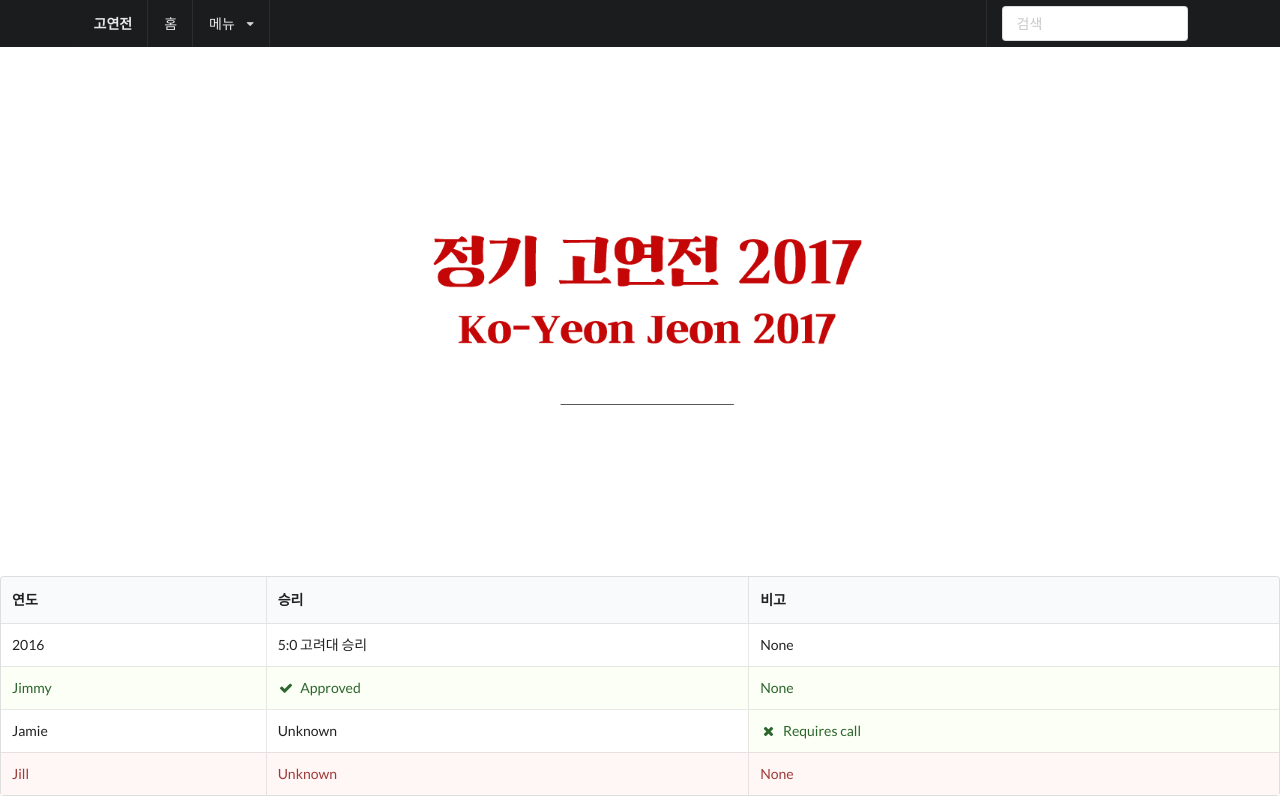
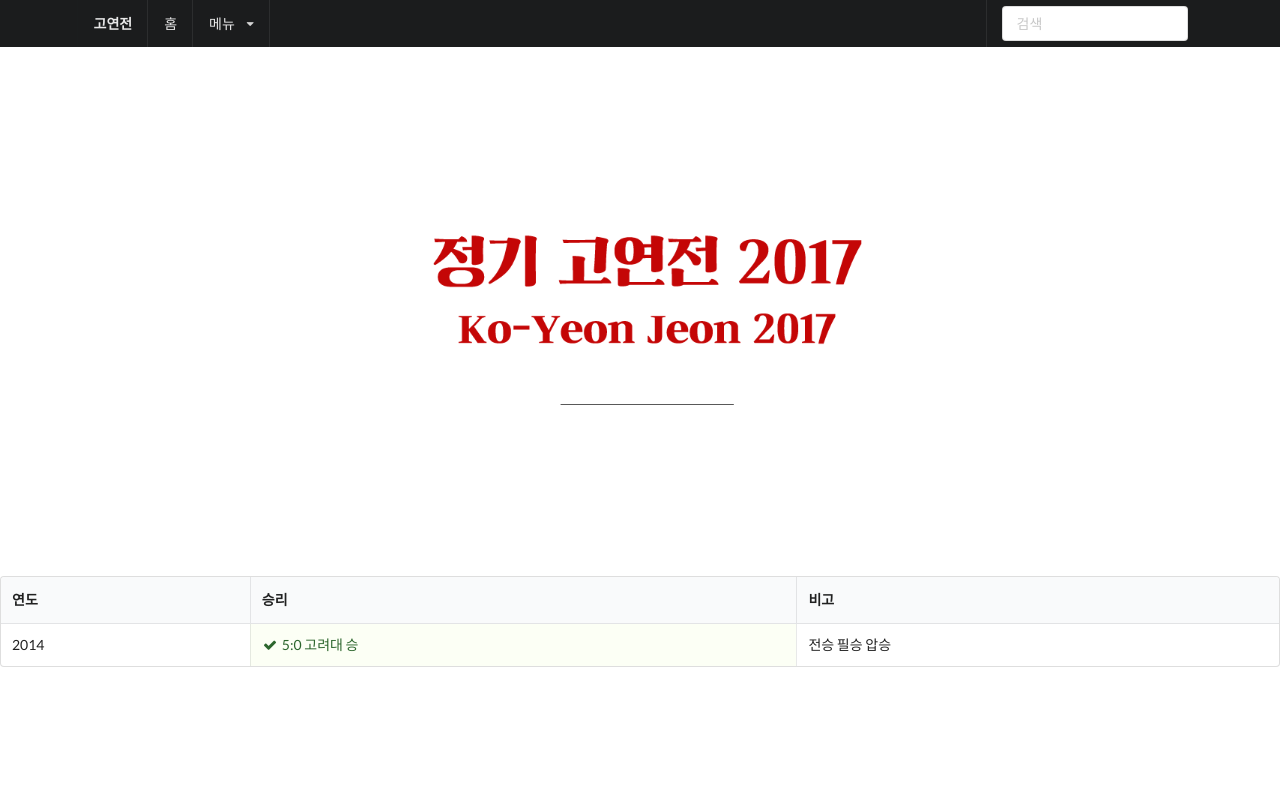
Before and after one commit to JuneBuug/HCI_goyeonjeon, a Django app: page / in a window 1280 px wide. Run offline with Django 3.2, Linux system fonts and the light colour scheme; data comes from the database, SQL or seed files in the repository; both versions use the stored data as it was after the commit; some libraries are stand-ins or nearby versions.

Commit message:
경기 기록 table 추가

```diff
--- a/hci/templates/hci/main.html
+++ b/hci/templates/hci/main.html
@@ -31,26 +31,19 @@
     </tr>
   </thead>
   <tbody>
-    <tr>
-      <td>2016</td>
-      <td>5:0 고려대 승리</td>
-      <td>None</td>
-    </tr>
-    <tr class="positive">
-      <td>Jimmy</td>
-      <td><i class="icon checkmark"></i> Approved</td>
-      <td>None</td>
-    </tr>
-    <tr>
-      <td>Jamie</td>
-      <td>Unknown</td>
-      <td class="positive"><i class="icon close"></i> Requires call</td>
-    </tr>
-    <tr class="negative">
-      <td>Jill</td>
-      <td>Unknown</td>
-      <td>None</td>
-    </tr>
+    {% for score in scores %}
+        <tr>
+            <td>{{ score.year }}</td>
+            {% if "고려대" in score.score %}
+                <td class="positive"><i class="icon checkmark"></i>{{ score.score }}</td>
+            {% elif "연세대" in score.score %}
+                <td class="negative">{{ score.score }}</td>
+            {% else %}
+                <td>{{ score.score }}</td>
+            {% endif %}
+            <td>{{ score.etc }}</td>
+        </tr>
+    {% endfor %}
   </tbody>
 </table>
     </div>
--- a/hci/views.py
+++ b/hci/views.py
@@ -1,5 +1,5 @@
 from django.shortcuts import render
-from .models import CheerioSong
+from .models import CheerioSong,Scoring
 # Create your views here.
 
 def song_list(request) :
@@ -8,4 +8,5 @@
 
 
 def main(request) :
-    return render(request,'hci/main.html')
+    scores = Scoring.objects.all()
+    return render(request,'hci/main.html',{'scores':scores})
```
Also changed, not shown: db.sqlite3.
